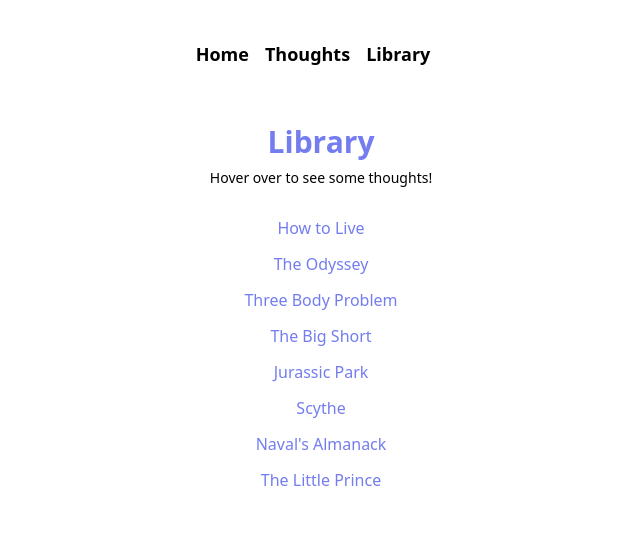
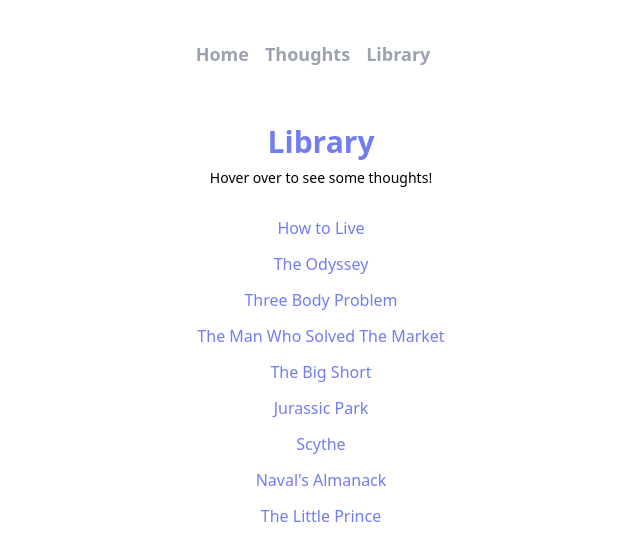
Before and after one commit to srachaz/Srachaswebsite, a Next.js app: page /library in a window 1280 px wide. Shown: the top 560 px of the page, without its empty margins (319-959 px from the left). Built offline with nearby package versions, Linux system fonts and the light colour scheme.

Commit message:
library updates & minor UI updates

```diff
--- a/components/navbar.js
+++ b/components/navbar.js
@@ -3,7 +3,7 @@
 const Navbar = () => {
   return (
     <nav className="right-0 left-0 z-10 py-10">
-        <div className="container mx-auto mt-0 pt-0 flex items-center justify-center">
+        <div className="container mx-auto mt-0 pt-0 flex items-center justify-center text-gray-400">
             <div className="pr-4 font-semibold"> <Link href="/" className="text-blue text-lg">Home</Link></div>
             {/* <div className="pr-4"> <Link href="/" className="text-blue text-lg">Projects</Link></div> */}
             <div className="pr-4 font-semibold"> <Link href="/thoughts" className="text-blue text-lg">Thoughts</Link></div>
--- a/pages/index.js
+++ b/pages/index.js
@@ -41,7 +41,7 @@
               <div className="text-sm"><br/>UCLA freshman curious about microeconomics, investment theory, and DeFi!</div>
               <div className="text-sm pt-3">Life got interesting after I snuck into <a href="https://twitter.com/sracha_z/status/1627588736870682625" class="text-[#737df0] font-bold">Treehacks</a>—met extremely cool people, read books, and had fascinating life experiences that changed my <Link href="/thoughts" class="text-[#737df0] font-bold">life philosophies. </Link></div>
               <div className="text-sm pt-3">Figuring out how to live life like an adventure! So much to learn in the world—excited for surprises life can bring!</div>
-              <div className="text-sm pt-3">Currently reading: The Man Who Solved The Market</div>
+              <div className="text-sm pt-3">Currently reading: Tomorrow, And Tomorrow, And Tomorrow & The Infinite Machine</div>
               <div className="text-sm pt-8"><br/>Constantly seeking new adventures and interesting conversations—reach out to me!</div>
 
             <div className="text-sm text-gray-300 relative inline-block border-t top-3">Built & Designed by me </div>
--- a/pages/library.js
+++ b/pages/library.js
@@ -9,7 +9,7 @@
             <div className="flex flex-col justify-center mt-4">
 
                 <h1 className="text-3xl text-[#737df0] font-bold text-center">Library</h1>
-                <div className="text-sm pt-2">Hover over to see some thoughts!</div>
+                <div className="text-sm pt-2 text-center">Hover over to see some thoughts!</div>
 
 
 
@@ -25,6 +25,9 @@
                     </Tooltip>
                     <Tooltip text="jurassic park but *universe*" positionX="left-2" positionY="bottom-full">
                     <div className="cursor-pointer m-3">Three Body Problem</div>
+                    </Tooltip>
+                    <Tooltip text="I want to study math now" positionX="right-2" positionY="bottom-full">
+                    <div className="cursor-pointer m-3">The Man Who Solved The Market</div>
                     </Tooltip>
                     <Tooltip text="made my brain hurt" positionX="right-2" positionY="bottom-full">
                     <div className="cursor-pointer m-3">The Big Short</div>
```
